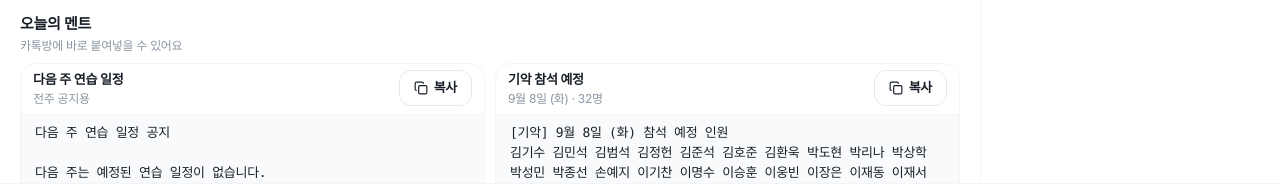
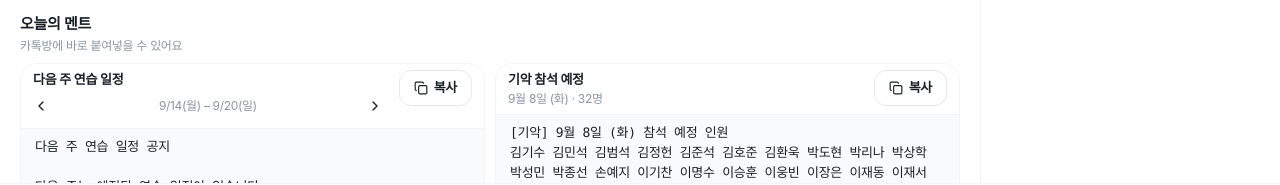
Before and after one commit to kimsunghoon1019/clubnote, a Next.js app: page / in a window 1280 px wide. Shown: the part 581-766 px from the top of the page. Built offline with nearby package versions, Linux system fonts and the light colour scheme; no server answers; a web font is replaced by a local one.

Commit message:
홈에서 연습 주 공지를 넘기고 반주자·지휘자 공지는 뺀다
기본은 다음 주 일정이고, 화살표로 전주와 그다음 주를 본다.

```diff
--- a/src/components/views/HomeView.tsx
+++ b/src/components/views/HomeView.tsx
@@ -29,7 +29,7 @@ import {
 } from "@/lib/stats";
 import { isInspectDismissClick } from "@/lib/inspect";
 import { useClub } from "@/lib/store";
-import { Copy } from "lucide-react";
+import { ChevronLeft, ChevronRight, Copy } from "lucide-react";
 import { useRouter } from "next/navigation";
 import { useMemo, useState, type MouseEvent } from "react";
 import {
@@ -75,6 +75,7 @@ export function HomeView() {
   );
   const selectableRows = participationByDate.filter((row) => !row.isPad && !row.isPlaceholder);
   const [selectedEventId, setSelectedEventId] = useState<string | null>(null);
+  const [practiceWeekOffset, setPracticeWeekOffset] = useState(1);
   const fallbackEventId =
     selectableRows.find((row) => row.isToday)?.id ??
     selectableRows.find((row) => row.date >= today)?.id ??
@@ -110,8 +111,8 @@ export function HomeView() {
   const paidCount = dues.rows.length - unpaidCount;
 
   const memos = useMemo(
-    () => todayMemoItems(events, members, categories, recordMap, today),
-    [events, members, categories, recordMap, today],
+    () => todayMemoItems(events, members, categories, recordMap, today, practiceWeekOffset),
+    [events, members, categories, recordMap, today, practiceWeekOffset],
   );
 
   const copyMemo = async (text: string) => {
@@ -393,7 +394,19 @@ export function HomeView() {
           </div>
           <div className="grid gap-2.5 lg:grid-cols-2">
             {memos.map((memo) => (
-              <CopyMemoCard key={memo.id} memo={memo} onCopy={() => copyMemo(memo.text)} />
+              <CopyMemoCard
+                key={memo.id}
+                memo={memo}
+                onCopy={() => copyMemo(memo.text)}
+                weekNav={
+                  memo.id === "week-practice"
+                    ? {
+                        onPrev: () => setPracticeWeekOffset((offset) => offset - 1),
+                        onNext: () => setPracticeWeekOffset((offset) => offset + 1),
+                      }
+                    : undefined
+                }
+              />
             ))}
           </div>
         </section>
@@ -426,13 +439,49 @@ export function HomeView() {
   );
 }
 
-function CopyMemoCard({ memo, onCopy }: { memo: TodayMemo; onCopy: () => void }) {
+function CopyMemoCard({
+  memo,
+  onCopy,
+  weekNav,
+}: {
+  memo: TodayMemo;
+  onCopy: () => void;
+  weekNav?: { onPrev: () => void; onNext: () => void };
+}) {
   return (
-    <div data-home-memo className="rounded-card border border-line-soft">
+    <div data-home-memo={memo.id} className="rounded-card border border-line-soft">
       <div className="flex items-start justify-between gap-2 px-3 py-1.5">
-        <div className="min-w-0">
+        <div className="min-w-0 flex-1">
           <p className="text-[13px] font-semibold">{memo.title}</p>
-          {memo.caption ? <p className="text-[12px] text-faint">{memo.caption}</p> : null}
+          {weekNav ? (
+            <div className="-ml-2 flex items-center">
+              <button
+                type="button"
+                data-practice-week-prev
+                aria-label="이전 주"
+                className="flex h-touch w-touch shrink-0 items-center justify-center rounded-btn text-ink touch-manipulation hover:bg-muted lg:h-8 lg:w-8"
+                onClick={weekNav.onPrev}
+              >
+                <ChevronLeft className="h-4 w-4" />
+              </button>
+              {memo.caption ? (
+                <p className="min-w-0 flex-1 truncate text-center text-[12px] text-faint">{memo.caption}</p>
+              ) : (
+                <span className="flex-1" />
+              )}
+              <button
+                type="button"
+                data-practice-week-next
+                aria-label="다음 주"
+                className="flex h-touch w-touch shrink-0 items-center justify-center rounded-btn text-ink touch-manipulation hover:bg-muted lg:h-8 lg:w-8"
+                onClick={weekNav.onNext}
+              >
+                <ChevronRight className="h-4 w-4" />
+              </button>
+            </div>
+          ) : memo.caption ? (
+            <p className="text-[12px] text-faint">{memo.caption}</p>
+          ) : null}
         </div>
         <GhostButton className="h-8 shrink-0 px-2.5 text-[12px]" onClick={onCopy}>
           <Copy className="h-3.5 w-3.5" />
--- a/src/lib/notice.ts
+++ b/src/lib/notice.ts
@@ -50,16 +50,37 @@ function formatPracticeNotice(header: string, emptyLine: string, week: ClubEvent
   return `${header}\n\n${week.map(formatNoticeEvent).join("\n\n")}\n\n\n${NOTICE_FOOTER}`;
 }
 
+/** 0=이번 주, 1=다음 주(기본 공지). */
+export function weekPracticeLabel(weekOffset: number) {
+  if (weekOffset === -1) return "지난 주";
+  if (weekOffset === 0) return "이번 주";
+  if (weekOffset === 1) return "다음 주";
+  if (weekOffset === 2) return "그다음 주";
+  if (weekOffset > 2) return `${weekOffset}주 뒤`;
+  return `${-weekOffset}주 전`;
+}
+
+export function weekRangeCaption(today: string, weekOffset: number) {
+  const { from, to } = weekBounds(today, weekOffset);
+  return `${formatNoticeDate(from)} – ${formatNoticeDate(to)}`;
+}
+
+export function weekPracticeNoticeText(events: ClubEvent[], weekOffset: number, today = todayISO()) {
+  const label = weekPracticeLabel(weekOffset);
+  const particle = label.endsWith("전") ? "은" : "는";
+  return formatPracticeNotice(
+    `${label} 연습 일정 공지`,
+    `${label}${particle} 예정된 연습 일정이 없습니다.`,
+    practicesInWeek(events, today, weekOffset),
+  );
+}
+
 export function practiceNoticeText(events: ClubEvent[], today = todayISO()) {
   return formatPracticeNotice("연습 일정 공지", "이번 주는 예정된 연습 일정이 없습니다.", weekPracticeEvents(events, today));
 }
 
 export function nextWeekPracticeNoticeText(events: ClubEvent[], today = todayISO()) {
-  return formatPracticeNotice(
-    "다음 주 연습 일정 공지",
-    "다음 주는 예정된 연습 일정이 없습니다.",
-    nextWeekPracticeEvents(events, today),
-  );
+  return weekPracticeNoticeText(events, 1, today);
 }
 
 export function expectedAttendanceNoticeText(event: ClubEvent, category: string, names: string[]) {
@@ -76,19 +97,24 @@ export type TodayMemo = {
   text: string;
 };
 
+/** 1명뿐이라 참석 확인 공지가 필요 없는 분류. */
+const SKIP_EXPECTED_NOTICE_CATEGORIES = new Set(["반주자", "지휘자"]);
+
 export function todayMemoItems(
   events: ClubEvent[],
   members: Member[],
   categories: string[],
   recordMap: Map<string, AttendanceStatus>,
   today = todayISO(),
+  weekOffset = 1,
 ): TodayMemo[] {
+  const label = weekPracticeLabel(weekOffset);
   const items: TodayMemo[] = [
     {
-      id: "next-week",
-      title: "다음 주 연습 일정",
-      caption: "전주 공지용",
-      text: nextWeekPracticeNoticeText(events, today),
+      id: "week-practice",
+      title: `${label} 연습 일정`,
+      caption: weekRangeCaption(today, weekOffset),
+      text: weekPracticeNoticeText(events, weekOffset, today),
     },
   ];
   const event = upcomingPractice(events, today);
@@ -111,6 +137,7 @@ export function todayMemoItems(
 
   for (const category of [...categories, ...extra]) {
     if (!rosterCats.has(category)) continue;
+    if (SKIP_EXPECTED_NOTICE_CATEGORIES.has(category)) continue;
     const names = expected
       .filter((member) => member.category === category)
       .map((member) => member.name)
```
